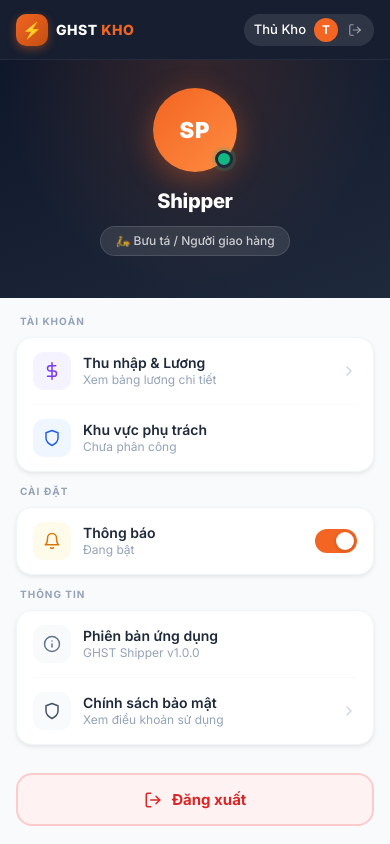
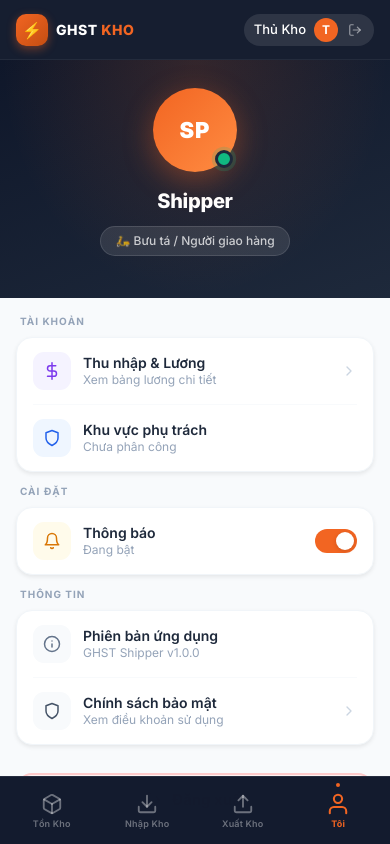
Before and after one commit to Ryhtruly/TMDT, a React (Vite) app in the folder mobile/: page /stock/profile in a window 390 px wide. Built offline with nearby package versions, Linux system fonts and the light colour scheme.

Commit message:
style(mobile): force internal layout frames to 100% height to fix scrolling and absolute bottom nav offset

```diff
--- a/mobile/src/components/layout/ShipperLayout.css
+++ b/mobile/src/components/layout/ShipperLayout.css
@@ -6,7 +6,9 @@
 .shipper-frame {
   display: flex;
   flex-direction: column;
-  min-height: 100vh;
+  height: 100%;
+  max-height: 100%;
+  overflow: hidden;
   max-width: var(--max-width);
   width: 100%;
   margin: 0 auto;
--- a/mobile/src/components/layout/StockkeeperLayout.css
+++ b/mobile/src/components/layout/StockkeeperLayout.css
@@ -6,7 +6,9 @@
 .stock-frame {
   display: flex;
   flex-direction: column;
-  min-height: 100vh;
+  height: 100%;
+  max-height: 100%;
+  overflow: hidden;
   max-width: var(--max-width);
   width: 100%;
   margin: 0 auto;
```
